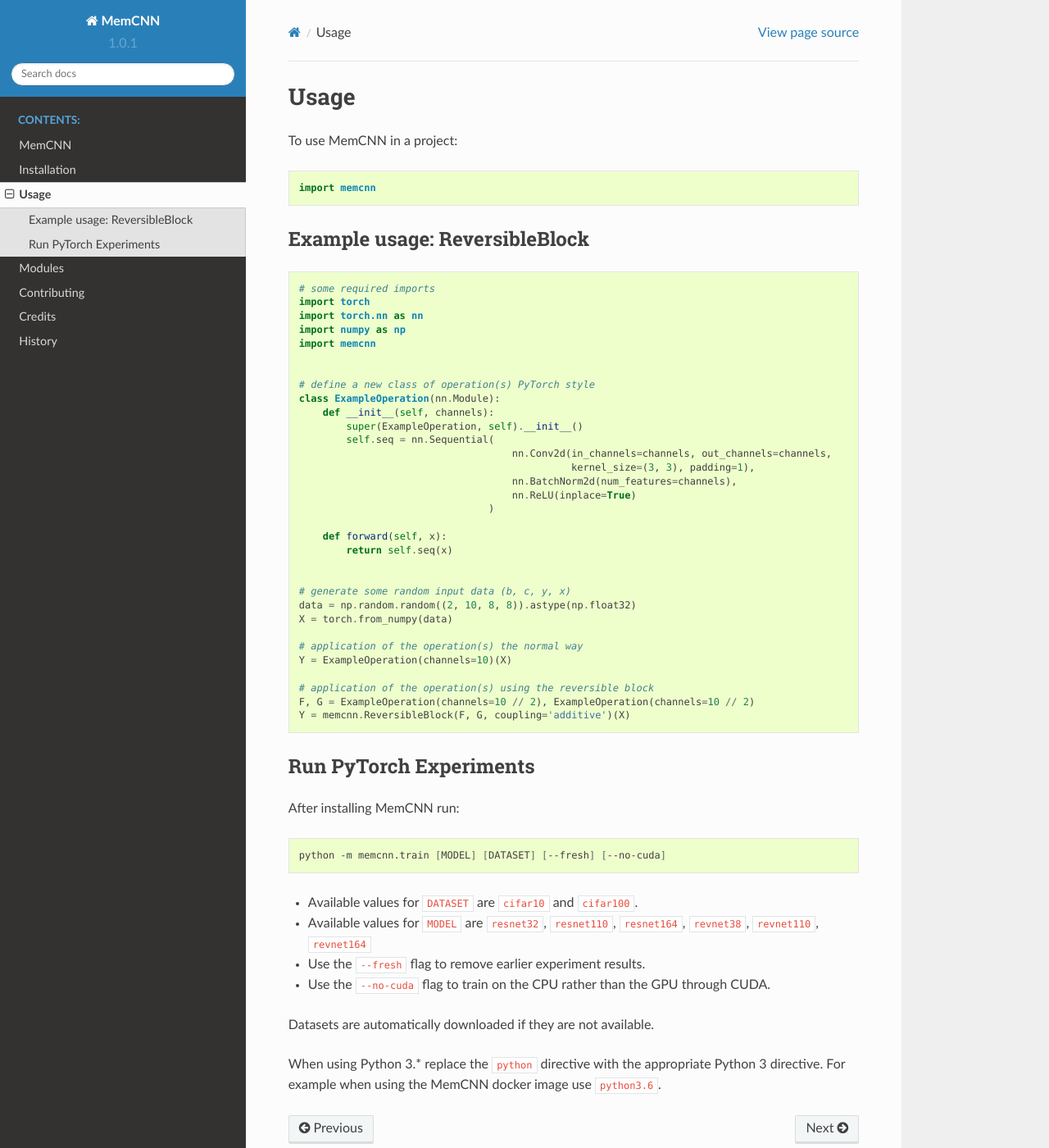
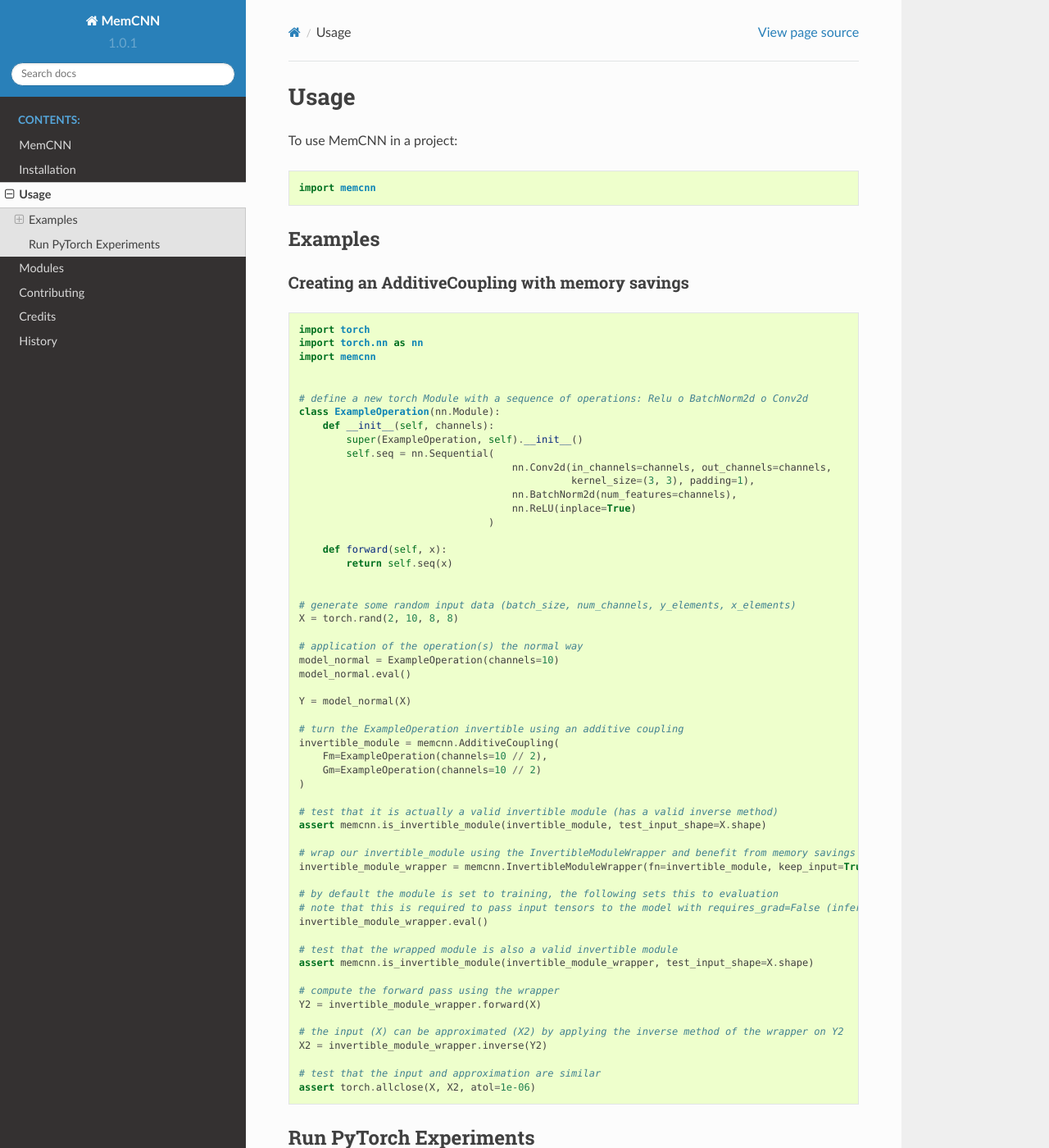
Before and after one commit to silvandeleemput/memcnn, a Sphinx documentation site: the page built from docs/usage.rst, in a window 1280 px wide and 1400 px high. Shown: the whole window at 82% size. Built offline with Sphinx 7.4.7 and the Read the Docs theme 2.0.0, drawn with Linux system fonts in a browser that asks for light colours.

Commit message:
Updated documentation and examples, refactored ReversibleModule->InvertibleModuleWrapper, major cleaning #29
* Updated README.rst example, features and outdated references to ReveribleBlock
* Updated/cleaned many docstrings
* Added couplings and adapters to top level __init__.py
* Refactored a lot of names for tests

```diff
--- a/docs/usage.rst
+++ b/docs/usage.rst
@@ -7,19 +7,20 @@ To use MemCNN in a project::
     import memcnn
 
 
-Example usage: ReversibleBlock
-------------------------------
+Examples
+--------
+
+Creating an AdditiveCoupling with memory savings
+^^^^^^^^^^^^^^^^^^^^^^^^^^^^^^^^^^^^^^^^^^^^^^^^
 
 .. code:: python
 
-    # some required imports
     import torch
     import torch.nn as nn
-    import numpy as np
     import memcnn
 
 
-    # define a new class of operation(s) PyTorch style
+    # define a new torch Module with a sequence of operations: Relu o BatchNorm2d o Conv2d
     class ExampleOperation(nn.Module):
         def __init__(self, channels):
             super(ExampleOperation, self).__init__()
@@ -34,17 +35,42 @@ Example usage: ReversibleBlock
             return self.seq(x)
 
 
-    # generate some random input data (b, c, y, x)
-    data = np.random.random((2, 10, 8, 8)).astype(np.float32)
-    X = torch.from_numpy(data)
+    # generate some random input data (batch_size, num_channels, y_elements, x_elements)
+    X = torch.rand(2, 10, 8, 8)
 
     # application of the operation(s) the normal way
-    Y = ExampleOperation(channels=10)(X)
+    model_normal = ExampleOperation(channels=10)
+    model_normal.eval()
 
-    # application of the operation(s) using the reversible block
-    F, G = ExampleOperation(channels=10 // 2), ExampleOperation(channels=10 // 2)
-    Y = memcnn.ReversibleBlock(F, G, coupling='additive')(X)
+    Y = model_normal(X)
 
+    # turn the ExampleOperation invertible using an additive coupling
+    invertible_module = memcnn.AdditiveCoupling(
+        Fm=ExampleOperation(channels=10 // 2),
+        Gm=ExampleOperation(channels=10 // 2)
+    )
+
+    # test that it is actually a valid invertible module (has a valid inverse method)
+    assert memcnn.is_invertible_module(invertible_module, test_input_shape=X.shape)
+
+    # wrap our invertible_module using the InvertibleModuleWrapper and benefit from memory savings during training
+    invertible_module_wrapper = memcnn.InvertibleModuleWrapper(fn=invertible_module, keep_input=True, keep_input_inverse=True)
+
+    # by default the module is set to training, the following sets this to evaluation
+    # note that this is required to pass input tensors to the model with requires_grad=False (inference only)
+    invertible_module_wrapper.eval()
+
+    # test that the wrapped module is also a valid invertible module
+    assert memcnn.is_invertible_module(invertible_module_wrapper, test_input_shape=X.shape)
+
+    # compute the forward pass using the wrapper
+    Y2 = invertible_module_wrapper.forward(X)
+
+    # the input (X) can be approximated (X2) by applying the inverse method of the wrapper on Y2
+    X2 = invertible_module_wrapper.inverse(Y2)
+
+    # test that the input and approximation are similar
+    assert torch.allclose(X, X2, atol=1e-06)
 
 Run PyTorch Experiments
 -----------------------
```
Also changed, not shown: README.rst (+39 -13 lines), memcnn/__init__.py (+8 -2 lines), 8 other files.
